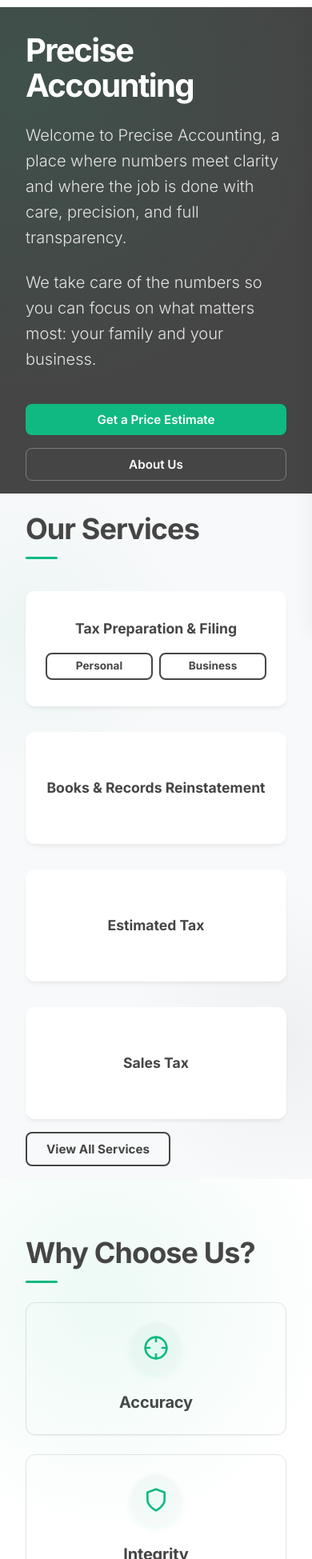
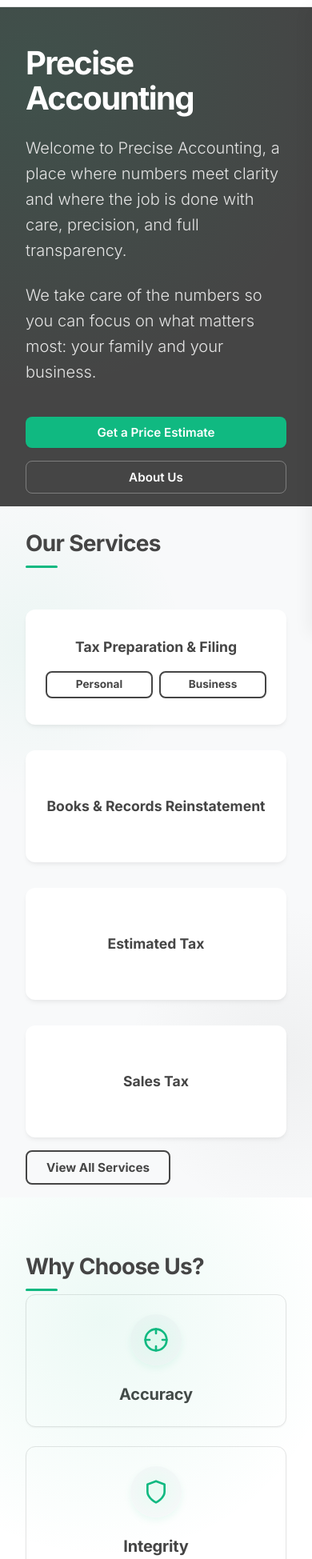
Before and after one commit to QASchoolUSA/Precise-Accounting, a Next.js app: page /en/ in a window 390 px wide. Shown: the part 51-2000 px from the top of the page at 80% size. Built offline with nearby package versions, Linux system fonts and the light colour scheme.

Commit message:
Updated styling for homepage

```diff
--- a/app/globals.css
+++ b/app/globals.css
@@ -1114,12 +1114,23 @@ main {
         background-color: var(--color-brand);
     }
 
+    .hero {
+        padding: 3rem 0 1rem !important;
+    }
+
+    .section-title {
+        font-size: 1.75rem;
+        /* Slightly smaller for mobile */
+        margin-bottom: 0.75rem;
+        /* Reduce gap to content */
+    }
+
     .services-preview {
-        padding: 1rem 0;
+        padding: 1.5rem 0 1rem !important;
     }
 
     .services-grid-home {
-        margin-top: 0.75rem;
+        margin-top: 0.5rem;
         gap: 0.75rem;
     }
 
@@ -1260,7 +1271,7 @@ main {
 /* Home Page Services Preview - Enhanced Design */
 .services-preview {
     background-color: var(--color-bg-alt);
-    padding: 1rem 0;
+    padding: 6rem 0;
     position: relative;
     overflow: hidden;
 }
@@ -1282,7 +1293,7 @@ main {
     display: grid;
     grid-template-columns: repeat(auto-fill, minmax(240px, 1fr));
     gap: 2rem;
-    margin-top: 1rem;
+    margin-top: 3rem;
     position: relative;
     z-index: 1;
 }
```
